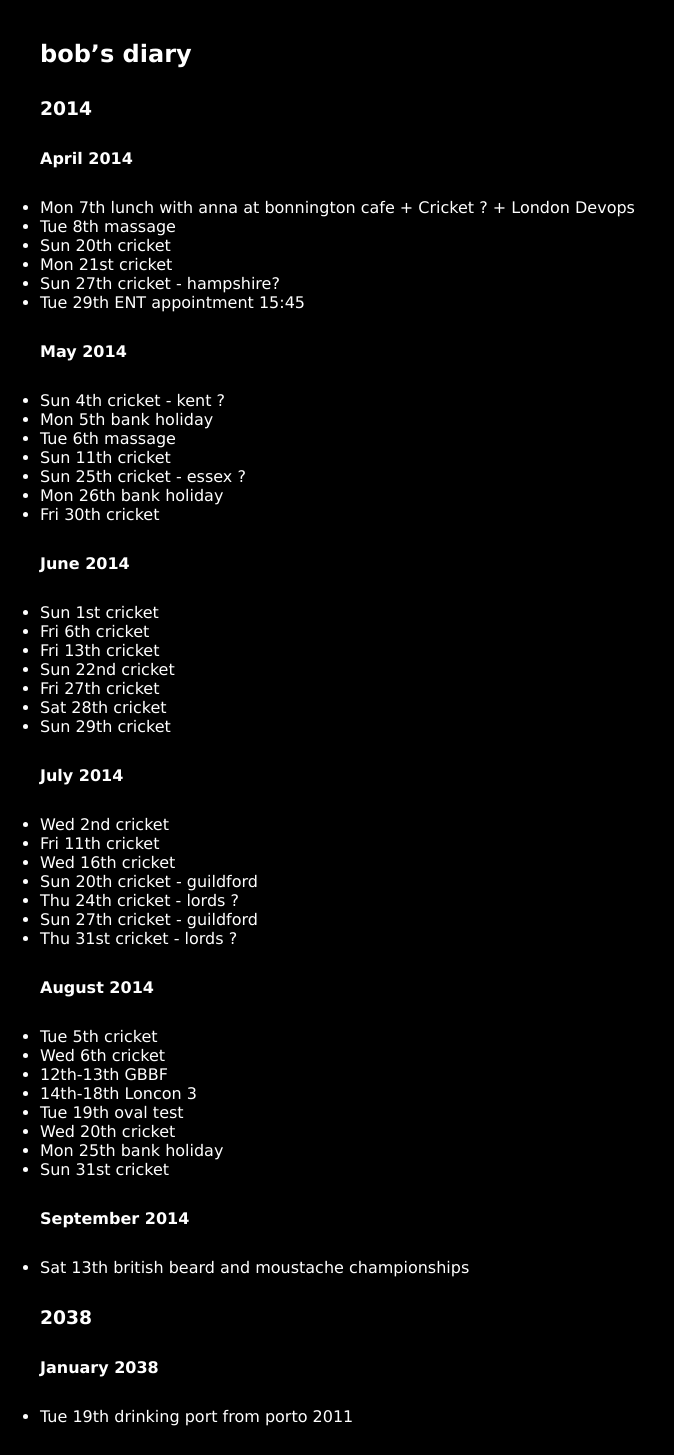
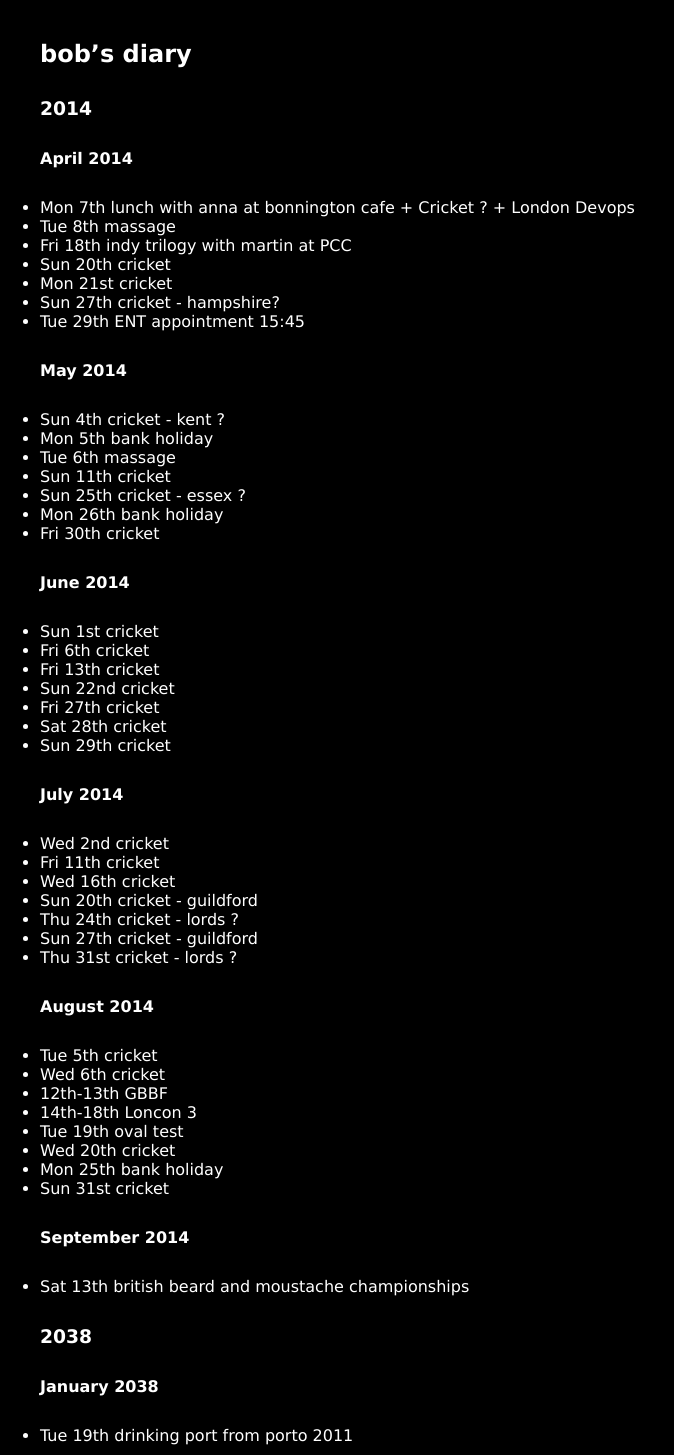
Before and after one commit to rjw1/randomness.org.uk, a Jekyll site: the page built from diary/index.md, in a window 1280 px wide. Shown: the whole page, without its empty margins (0-674 px from the left). Built offline with Jekyll 4.4.1, drawn with Linux system fonts in a browser that asks for light colours; Markdown is read by kramdown in place of the engine named in the settings.

Commit message:
seeing indy trilogy with martin

```diff
--- a/diary/index.md
+++ b/diary/index.md
@@ -10,6 +10,7 @@ layout: default
 
 * Mon 7th lunch with anna at bonnington cafe + Cricket ? + London Devops
 * Tue 8th massage
+* Fri 18th indy trilogy with martin at PCC
 * Sun 20th cricket
 * Mon 21st cricket
 * Sun 27th cricket - hampshire?
```
